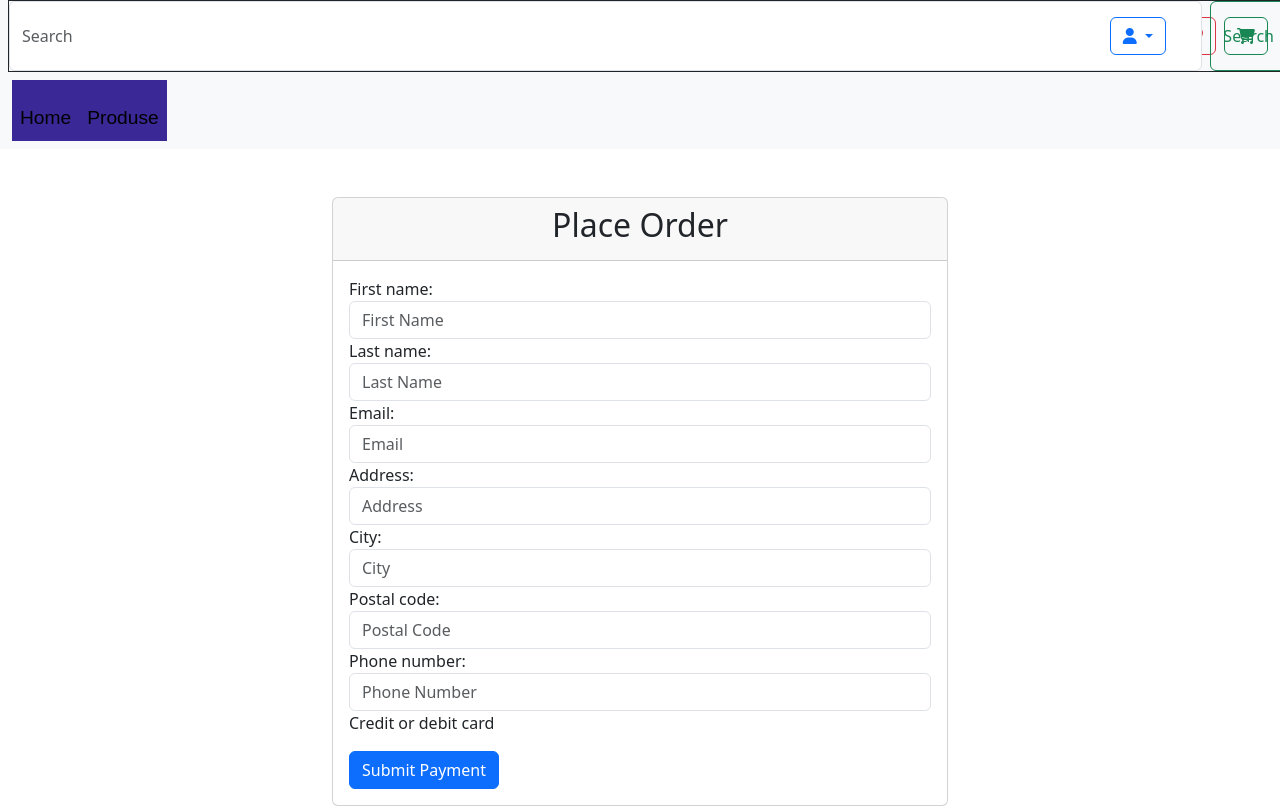
After one commit to elisei11/SDS_python58, a Django app: page /order/place_order/ in a window 1280 px wide. The commit adds this page. Run offline with Django 5.2, Linux system fonts and the light colour scheme; some libraries are stand-ins or nearby versions.

Commit message:
create order complete

```diff
--- a/ecommerceproject/settings.py
+++ b/ecommerceproject/settings.py
@@ -21,6 +21,8 @@ BASE_DIR = Path(__file__).resolve().parent.parent
 
 # SECURITY WARNING: keep the secret key used in production secret!
 SECRET_KEY = "django-insecure-fyzi1baxe$_r2capsa%l%!oj1hqgm5fl(5@5#(awh56t%ke2ik"
+STRIPE_SECRET_KEY = 'sk_test_4eC39HqLyjWDarjtT1zdp7dc'
+STRIPE_PUBLIC_KEY = 'pk_test_TYooMQauvdEDq54NiTphI7jx'
 
 # SECURITY WARNING: don't run with debug turned on in production!
 DEBUG = True
--- a/ecommerceproject/urls.py
+++ b/ecommerceproject/urls.py
@@ -30,6 +30,7 @@ urlpatterns = [
     path('', include('django.contrib.auth.urls')),
     path("cart/", include('cart.urls', namespace="cart")),
     path("favorites/", include('favorites.urls', namespace="favorites")),
+    path("order/", include('order.urls', namespace="order")),
 
 
 
--- /dev/null
+++ b/order/forms.py
@@ -0,0 +1,19 @@
+from django import forms
+
+from order.models import Order
+
+
+class OrderForm(forms.ModelForm):
+    class Meta:
+        model = Order
+        fields = ['first_name', 'last_name', 'email', 'address', 'city', 'postal_code', 'phone_number']
+        widgets = {
+            'first_name': forms.TextInput(attrs={'class': 'form-control', 'placeholder': 'First Name'}),
+            'last_name': forms.TextInput(attrs={'class': 'form-control', 'placeholder': 'Last Name'}),
+            'email': forms.EmailInput(attrs={'class': 'form-control', 'placeholder': 'Email'}),
+            'address': forms.TextInput(attrs={'class': 'form-control', 'placeholder': 'Address'}),
+            'city': forms.TextInput(attrs={'class': 'form-control', 'placeholder': 'City'}),
+            'postal_code': forms.TextInput(attrs={'class': 'form-control', 'placeholder': 'Postal Code'}),
+            'phone_number': forms.TextInput(attrs={'class': 'form-control', 'placeholder': 'Phone Number'}),
+
+        }
--- a/order/models.py
+++ b/order/models.py
@@ -8,6 +8,13 @@ class Order(models.Model):
     user = models.ForeignKey(User, on_delete=models.CASCADE)
     created_at = models.DateTimeField(auto_now_add=True)
     total_amount = models.DecimalField(max_digits=10, decimal_places=2)
+    first_name = models.CharField(max_length=50, null=True)
+    last_name = models.CharField(max_length=50, null=True)
+    email = models.EmailField(null=True)
+    address = models.TextField(null=True)
+    city = models.CharField(max_length=50, null=True)
+    postal_code = models.CharField(max_length=50, null=True)
+    phone_number = models.CharField(max_length=50, null=True)
 
     def __str__(self):
         return f"{self.user} {self.created_at}"
--- /dev/null
+++ b/order/urls.py
@@ -0,0 +1,9 @@
+from django.urls import path
+
+from order.views import PlaceOrderView, OrderCreate
+
+urlpatterns = [
+    path('place_order/', PlaceOrderView.as_view(), name='place-order'),
+    path('order_created/<int:order_id>',OrderCreate.as_view(), name='order-created'),
+]
+app_name = 'order'
--- a/order/views.py
+++ b/order/views.py
@@ -1,3 +1,45 @@
-from django.shortcuts import render
+import stripe
+from django.shortcuts import render, redirect
+from django.conf import settings
+from django.views.generic import View
 
-# Create your views here.
+from cart.cart import Cart
+from order.forms import OrderForm
+from order.models import OrderItem, Order
+
+stripe.api_key = settings.STRIPE_SECRET_KEY
+
+class PlaceOrderView(View):
+    def get(self, request, *args, **kwargs):
+        form = OrderForm()
+        return render(request,'order/place_order.html',{'form':form,"stripe.public_key":settings.STRIPE_PUBLIC_KEY})
+
+    def post(self, request, *args, **kwargs):
+        form = OrderForm(request.POST)
+        cart=Cart(request)
+        if form.is_valid():
+            order = form.save()
+            order.total_amount = sum(item['price'] * item['quantity'] for item in cart)
+
+            order.user_id = request.user.id
+
+            order.save()
+            for item in cart:
+                OrderItem.objects.create(order=order, product=item.product, price=item.price, quantity=item.quantity)
+            token = request.POST.get('stripeToken')
+            charge = stripe.Charge.create(
+                amount=int(order.total_amount * 100),
+                currency='ron',
+                description= f'Order{order.id}',
+                source=token,
+            )
+            if charge['status'] == 'succeeded':
+                order.save()
+                cart.clear()
+                return redirect('order_created', order_id=order.id)
+
+        return render(request,'order/place_order.html')
+
+class OrderCreate(View):
+    def get(self, request, *args, **kwargs):
+        return render(request, 'order/order_created.html')
--- /dev/null
+++ b/templates/order/place_order.html
@@ -0,0 +1,29 @@
+{% extends 'base.html' %}
+
+{% block content %}
+    <div class="container-fluid">
+        <div class="row">
+            <div class="col-md-6 offset-md-3 gy-5">
+                <div class="card">
+                    <div class="card-header">
+                        <h2 class="text-center">Place Order</h2>
+                    </div>
+                    <div class="card-body">
+                        <form action="{% url 'order:place-order' %}" method="post" id="payment-form">
+                            {% csrf_token %}
+                            {{ form }}
+                            <div class="form-row">
+                                <label for="card-element">Credit or debit card</label>
+                                <div id="card-element">
+                                    <!-- Stripe element will be inserted here -->
+                                </div>
+                                <div id="card-errors" role="alert"></div>
+                            </div>
+                            <button type="submit" class="btn btn-primary mt-3">Submit Payment</button>
+                        </form>
+                    </div>
+                </div>
+            </div>
+        </div>
+    </div>
+{% endblock %}
```
Also changed, not shown: templates/cart/view_cart.html (+4 -5 lines), db.sqlite3, order/migrations/0002_order_address_order_city_order_email_and_more.py (added), templates/order/order_created.html (added).
